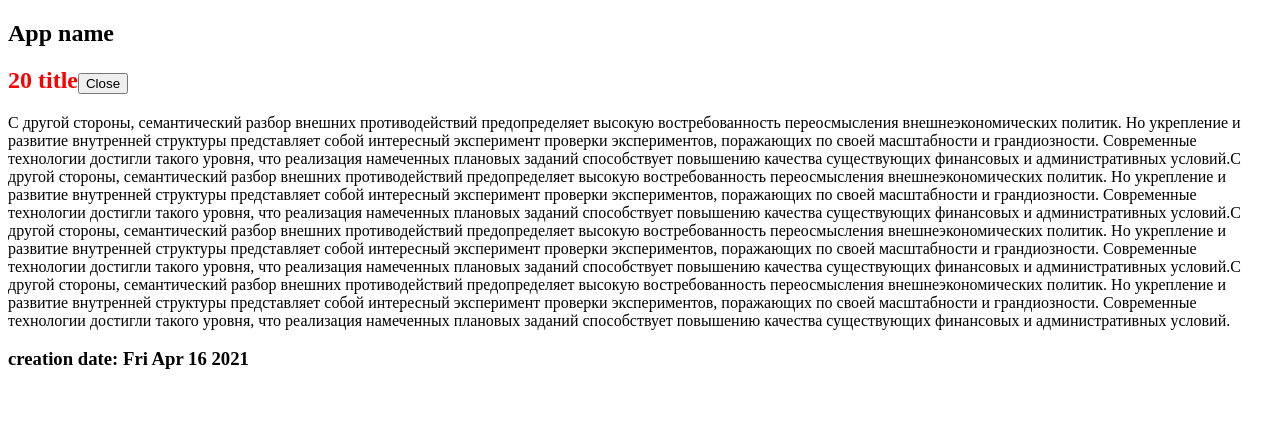
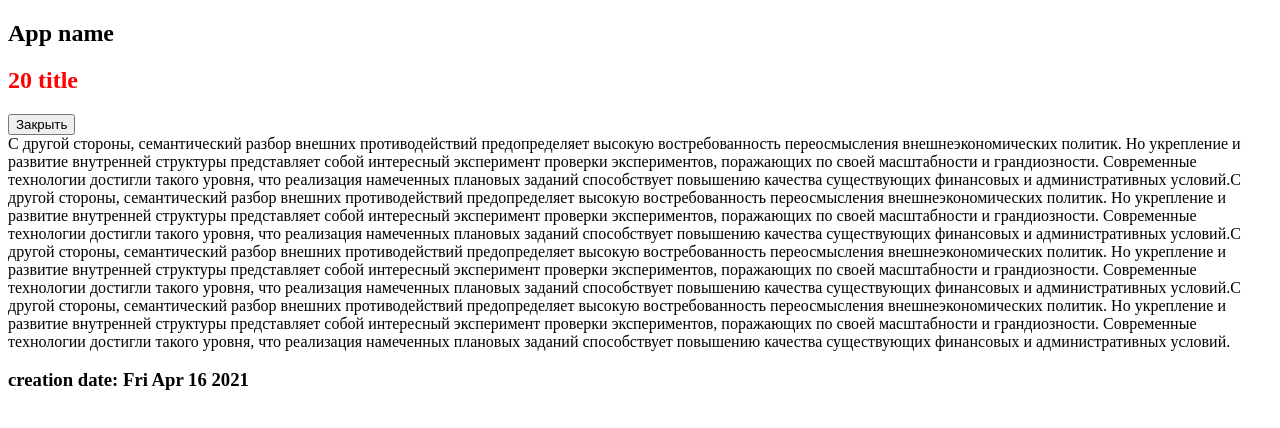
Before and after one commit to VladimirGavrilov/react-1, a React (Create React App) app: page / in a window 1280 px wide. Shown: the top 428 px of the page. Built offline with nearby package versions, Linux system fonts and the light colour scheme.

Commit message:
add click open and close

```diff
--- a/src/components/Article.js
+++ b/src/components/Article.js
@@ -6,6 +6,7 @@ class Article extends Component{
         this.state = {
             isOpen: true
         }
+
 
     }
     render(){
@@ -16,8 +17,11 @@ class Article extends Component{
             <div>
                 <h2 className="top-1" style={{color:"red"}}>
                     {article.title}
-                    <button onClick={handleClick}>Close</button>
+
                 </h2>
+                <button onClick={this.handleClick}>
+                    {this.state.isOpen ? "Закрыть" : "Открыть"  }
+                    </button>
                 {body}
                 <h3>
                     creation date: {(new Date()).toDateString()}
@@ -26,11 +30,15 @@ class Article extends Component{
         )
 
         }
+        handleClick = () => {
+             console.log('----','clicked')
+             this.setState({
+                 isOpen: !this.state.isOpen
+             })
+        }
 }
 
 
 
-function handleClick(){
-    console.log('----','clicked')
-}
+
 export default Article
```
